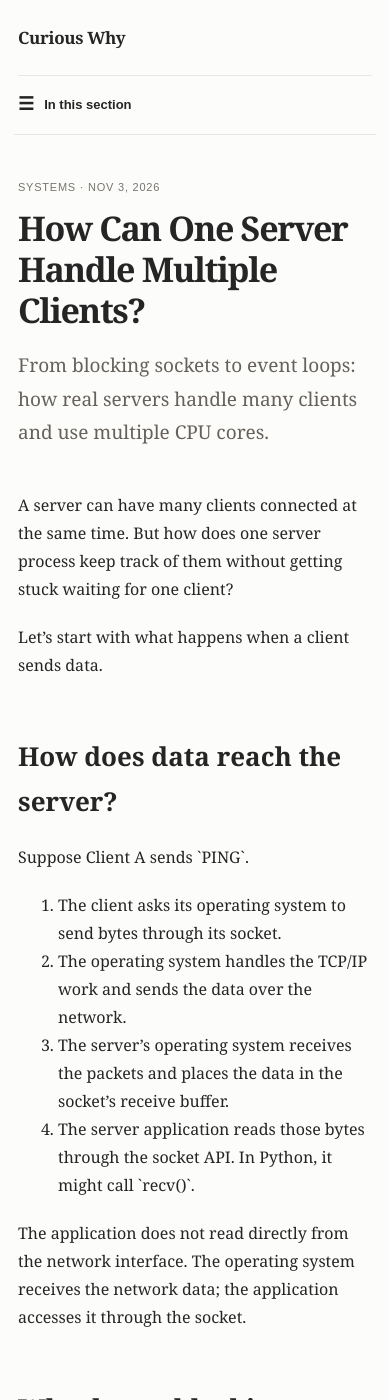
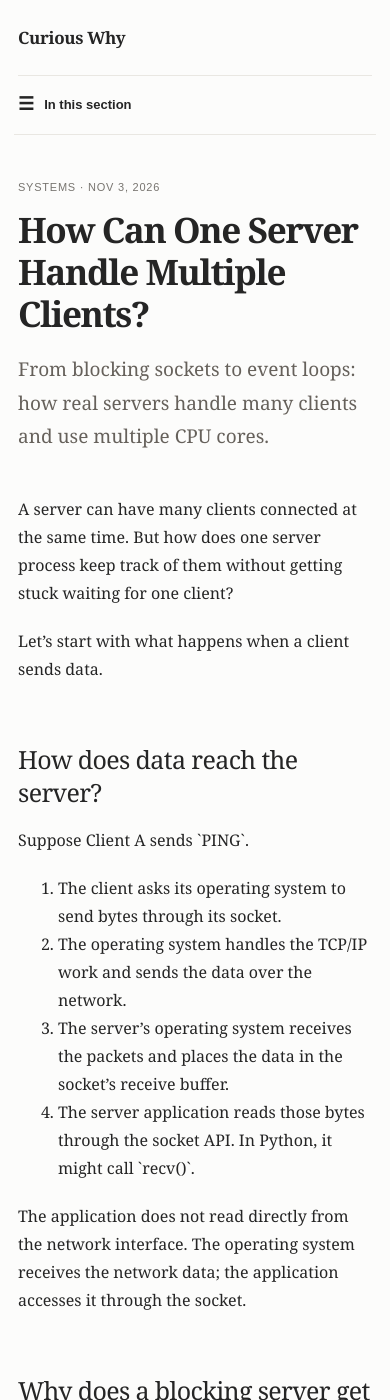
Before and after one commit to simplyjaga/simplyjaga.github.io, a Jekyll site: the page built from _posts/2026-11-03-how-one-server-handles-multiple-clients.md, in a window 390 px wide and 1400 px high. Built offline with Jekyll 4.4.1, drawn with Linux system fonts in a browser that asks for light colours.

Commit message:
Normalize article heading hierarchy and typography

```diff
--- a/assets/style.css
+++ b/assets/style.css
@@ -152,8 +152,29 @@ main { min-height: 70vh; }
 }
 .article-description { color: #66615b; font-size: 19px; }
 .prose { max-width: 680px; }
-.prose h2 { margin: 2.1em 0 0.7em; font-size: 26px; scroll-margin-top: 24px; }
-.prose h3 { margin: 1.8em 0 0.6em; font-size: 21px; scroll-margin-top: 24px; }
+.prose h2 {
+  margin: 2.4em 0 0.7em;
+  font-size: 27px;
+  font-weight: 400;
+  line-height: 1.3;
+  letter-spacing: -0.025em;
+  scroll-margin-top: 24px;
+}
+.prose h3 {
+  margin: 1.8em 0 0.6em;
+  font-size: 21px;
+  font-weight: 400;
+  line-height: 1.4;
+  letter-spacing: -0.015em;
+  scroll-margin-top: 24px;
+}
+.prose h4 {
+  margin: 1.5em 0 0.55em;
+  font-size: 18px;
+  font-weight: 700;
+  line-height: 1.4;
+  scroll-margin-top: 24px;
+}
 .prose p, .prose ul, .prose ol { margin: 0 0 1.25em; }
 .prose blockquote {
   margin: 1.5em 0;
@@ -217,4 +238,7 @@ main { min-height: 70vh; }
   .site-header { padding-top: 23px; }
   .home { padding-top: 38px; }
   .article { padding-top: 32px; }
+  .article-header h1 { font-size: clamp(32px, 9vw, 40px); }
+  .prose h2 { font-size: 25px; }
+  .prose h3 { font-size: 20px; }
 }
```
